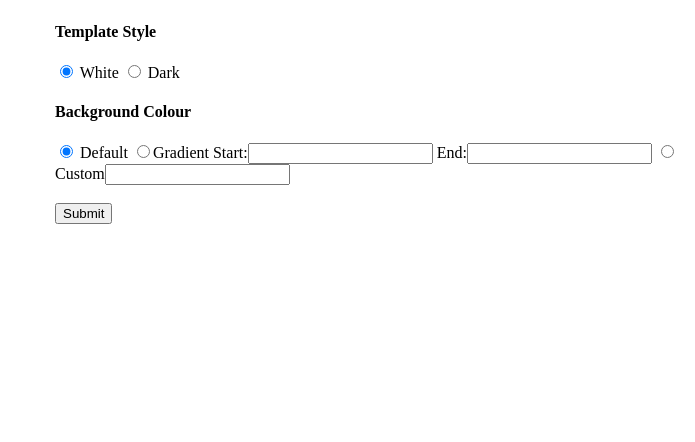
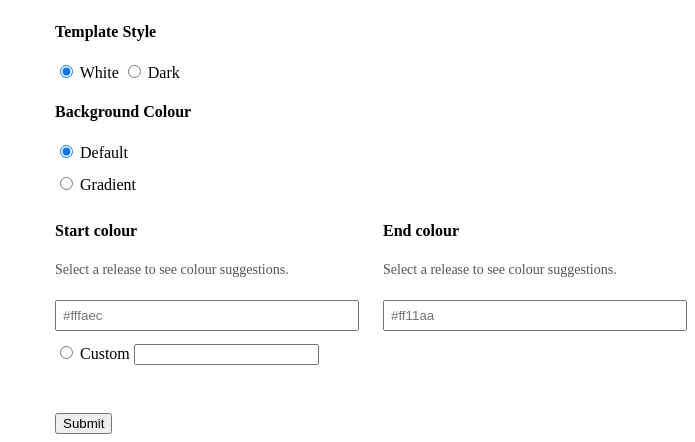
Before and after one commit to M4R5-PH0B05/Resleeve, a Flask app: page / in a window 1280 px wide. Shown: the part 538-980 px from the top of the page, without its empty margins (585-1280 px from the left). Before the commit the page ends 762 px from the top, so only its background shows below. Run offline with Flask 3, Linux system fonts and the light colour scheme.

Commit message:
Added gradient significant colour picking

```diff
--- a/Backend/app.py
+++ b/Backend/app.py
@@ -153,7 +153,9 @@ def createList(album_list):
 def barcode_data_uri(code: str, type, background) -> str:
     # format it correctly ( adds a leading 0 )
     fmt = UPCA if len(code) == 12 else EAN13
-    writer = ImageWriter()
+    transparent_requested = background == "transparent"
+    writer_mode = "RGBA" if transparent_requested else "RGB"
+    writer = ImageWriter(mode=writer_mode)
     # customisation options for the final output image
     opts = {
         "write_text": False,  # ← bars only, no numbers
@@ -168,8 +170,8 @@ def barcode_data_uri(code: str, type, background) -> str:
         default_background = (0, 1, 10)
         opts["foreground"] = (255, 255, 255)
 
-    if background == "transparent":
-        opts["background"] = "transparent"
+    if transparent_requested:
+        opts["background"] = (0, 0, 0, 0)
     elif background is not None:
         opts["background"] = background
     else:
@@ -351,6 +353,10 @@ def index():
             )
             # dynamically load the album cover
             selected_cover_image = get_album_cover(selected_mbid)
+            if selected_cover_image and selected_cover_image.startswith("data:"):
+                gradient_colours = colourExtractor(selected_cover_image)
+            else:
+                gradient_colours = DEFAULT_COLOURS
 
             track_response = get_tracklist(selected_mbid)
             if track_response is not None:
@@ -372,6 +378,7 @@ def index():
                 selected_mbid=selected_mbid,
                 tracklist=tracklist,
                 selected_details=selected_album_information,
+                gradient_colours=gradient_colours,
             )
         # if the album has been fully selected
         if "selected_details" in request.form:
@@ -481,9 +488,9 @@ def index():
             # Create dictionary of results through parsing JSON data
             # pprint(album_list)
             parsed_albums = createList(album_list)
-            return render_template("index.html", releases=parsed_albums)
+            return render_template("index.html", releases=parsed_albums, gradient_colours=None)
     # if no routes are matched, return default template
-    return render_template("index.html")
+    return render_template("index.html", gradient_colours=None)
 
 
 if __name__ == "__main__":
--- a/templates/index.html
+++ b/templates/index.html
@@ -70,13 +70,58 @@
             <label for="white">White</label>
             <input type="radio" id="black" name="templateSelector" value="dark">
             <label for="black">Dark</label>
-            <h4>Background Colour</h4>
+        <h4>Background Colour</h4>
+        <div class="background-option">
             <input type="radio" id="default" name="backgroundSelector" value="default" checked="checked">
             <label for="default">Default</label>
-            <input type="radio" name="backgroundSelector" value="gradient">Gradient Start:<input type="text" name="gradient_start"> End:<input type="text" name="gradient_end">
-            <input type="radio" name="backgroundSelector" value="custom">Custom<input type="text" name="custom" />
-            <br><br>
-            <input type="submit" id="submit2" value="Submit">
+        </div>
+
+        <div class="background-option">
+            <input type="radio" id="gradient" name="backgroundSelector" value="gradient">
+            <label for="gradient">Gradient</label>
+            <div class="gradient-picker">
+                <div class="gradient-column">
+                    <p class="picker-title">Start colour</p>
+                    <div class="swatch-list">
+                        {% if gradient_colours %}
+                            {% for colour in gradient_colours %}
+                                <div class="swatch-option">
+                                    <button type="button" class="swatch-button" data-gradient-target="start" data-color="{{ colour }}" style="background-color: {{ colour }};"></button>
+                                    <span class="swatch-label">{{ colour }}</span>
+                                </div>
+                            {% endfor %}
+                        {% else %}
+                            <p class="swatch-empty">Select a release to see colour suggestions.</p>
+                        {% endif %}
+                    </div>
+                    <input type="text" id="gradient-start-input" name="gradient_start" placeholder="#fffaec">
+                </div>
+                <div class="gradient-column">
+                    <p class="picker-title">End colour</p>
+                    <div class="swatch-list">
+                        {% if gradient_colours %}
+                            {% for colour in gradient_colours %}
+                                <div class="swatch-option">
+                                    <button type="button" class="swatch-button" data-gradient-target="end" data-color="{{ colour }}" style="background-color: {{ colour }};"></button>
+                                    <span class="swatch-label">{{ colour }}</span>
+                                </div>
+                            {% endfor %}
+                        {% else %}
+                            <p class="swatch-empty">Select a release to see colour suggestions.</p>
+                        {% endif %}
+                    </div>
+                    <input type="text" id="gradient-end-input" name="gradient_end" placeholder="#ff11aa">
+                </div>
+            </div>
+        </div>
+
+        <div class="background-option">
+            <input type="radio" id="custom" name="backgroundSelector" value="custom">
+            <label for="custom">Custom</label>
+            <input type="text" name="custom" />
+        </div>
+        <br><br>
+        <input type="submit" id="submit2" value="Submit">
         </form>
     </div>
 </div>
@@ -88,6 +133,85 @@
 .column {
   flex: 50%;
 }
+
+.background-option {
+  margin-bottom: 12px;
+}
+
+.gradient-picker {
+  display: flex;
+  gap: 24px;
+  margin-top: 12px;
+}
+
+.gradient-column {
+  flex: 1;
+}
+
+.picker-title {
+  margin-bottom: 8px;
+  font-weight: bold;
+}
+
+.swatch-list {
+  display: flex;
+  flex-wrap: wrap;
+  gap: 8px 12px;
+  margin-bottom: 8px;
+  align-items: center;
+}
+
+.swatch-option {
+  display: flex;
+  align-items: center;
+  gap: 6px;
+}
+
+.swatch-button {
+  width: 32px;
+  height: 32px;
+  border: 1px solid #444;
+  border-radius: 4px;
+  cursor: pointer;
+  padding: 0;
+}
+
+.swatch-label {
+  font-size: 12px;
+  font-family: monospace;
+}
+
+.swatch-empty {
+  font-size: 14px;
+  color: #555;
+}
+
+#gradient-start-input,
+#gradient-end-input {
+  width: 100%;
+  padding: 6px;
+  box-sizing: border-box;
+}
 </style>
+<script>
+(function () {
+  var swatchButtons = document.querySelectorAll('.swatch-button');
+  var startInput = document.getElementById('gradient-start-input');
+  var endInput = document.getElementById('gradient-end-input');
+
+  swatchButtons.forEach(function (button) {
+    button.addEventListener('click', function () {
+      var target = button.getAttribute('data-gradient-target');
+      var colour = button.getAttribute('data-color');
+      if (target === 'start' && startInput) {
+        startInput.value = colour;
+      }
+      if (target === 'end' && endInput) {
+        endInput.value = colour;
+      }
+    });
+  });
+})();
+</script>
 </body>
 </html>
```
